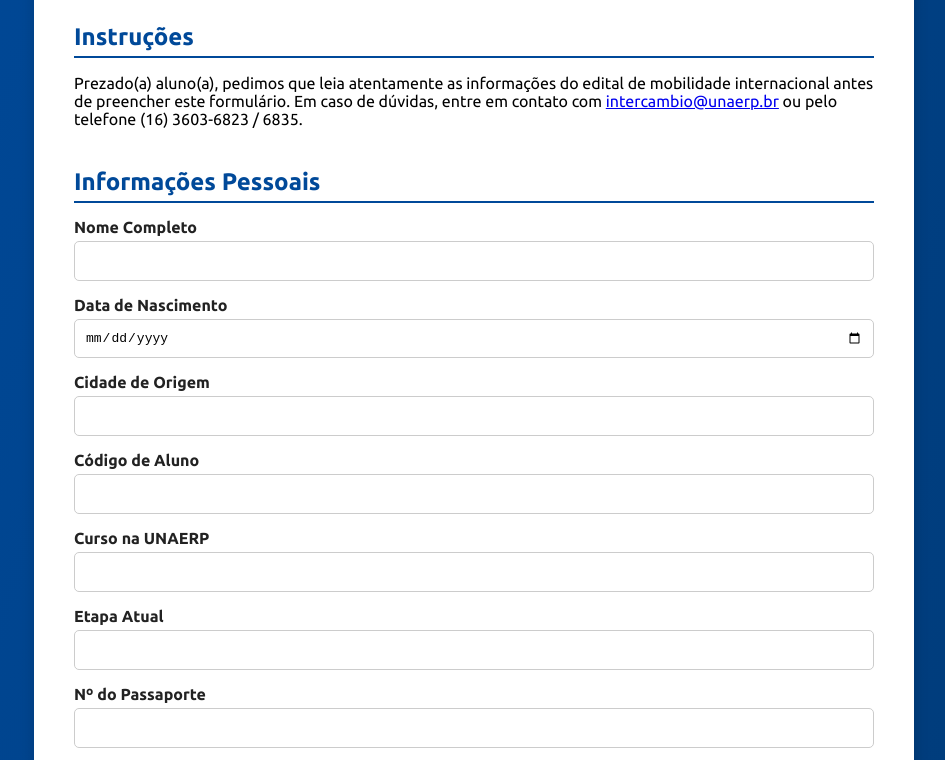
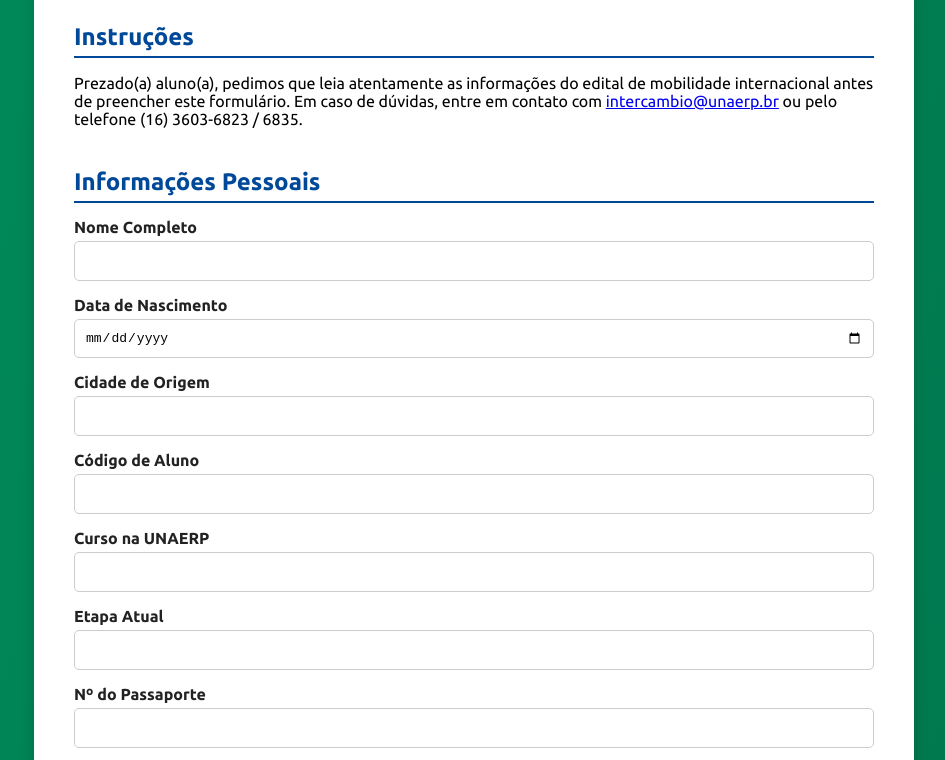
Before and after one commit to mpevangelista182/unaerp_outgoing_students_form, a plain HTML site: page index.html in a window 1280 px wide. Shown: the part 165-925 px from the top of the page, without its empty margins (166-1111 px from the left). Drawn offline with Linux system fonts and the light colour scheme.

Commit message:
Update styles.css
background color change

```diff
--- a/styles.css
+++ b/styles.css
@@ -5,7 +5,7 @@
 /* --- Layout geral --- */
 body {
   font-family: 'Ubuntu', Arial, sans-serif;
-  background: linear-gradient(to bottom right, #004999, #003366);
+  background: linear-gradient(to bottom right, #008B5A, #006B47);
   margin: 0;
   display: flex;
   justify-content: center;
```
